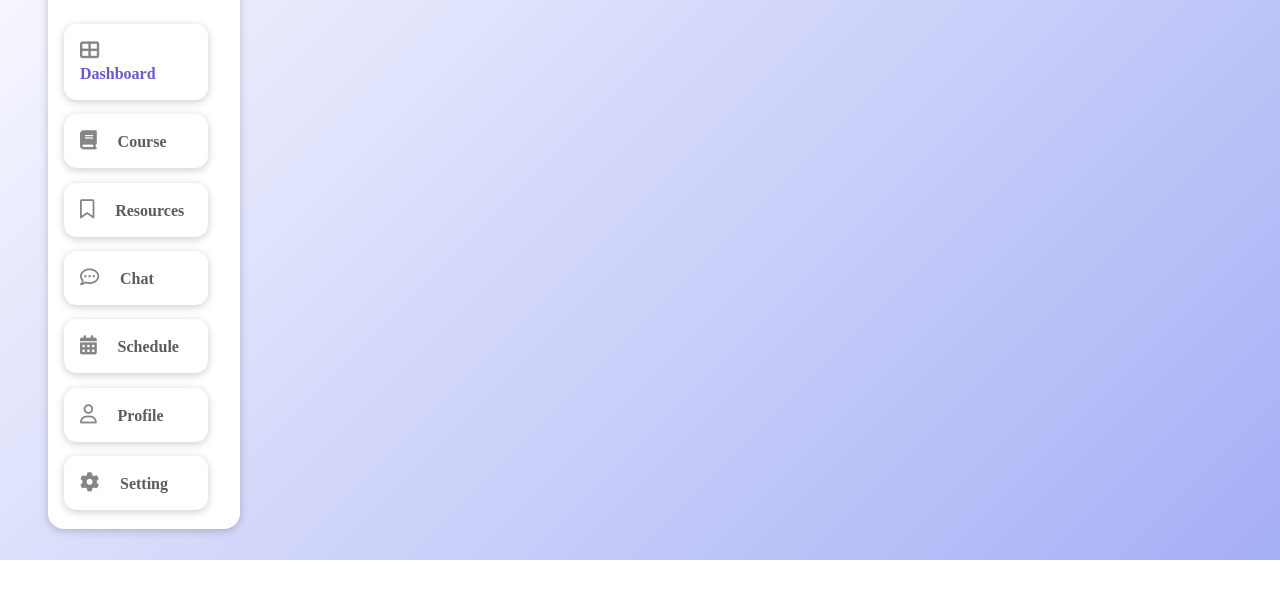
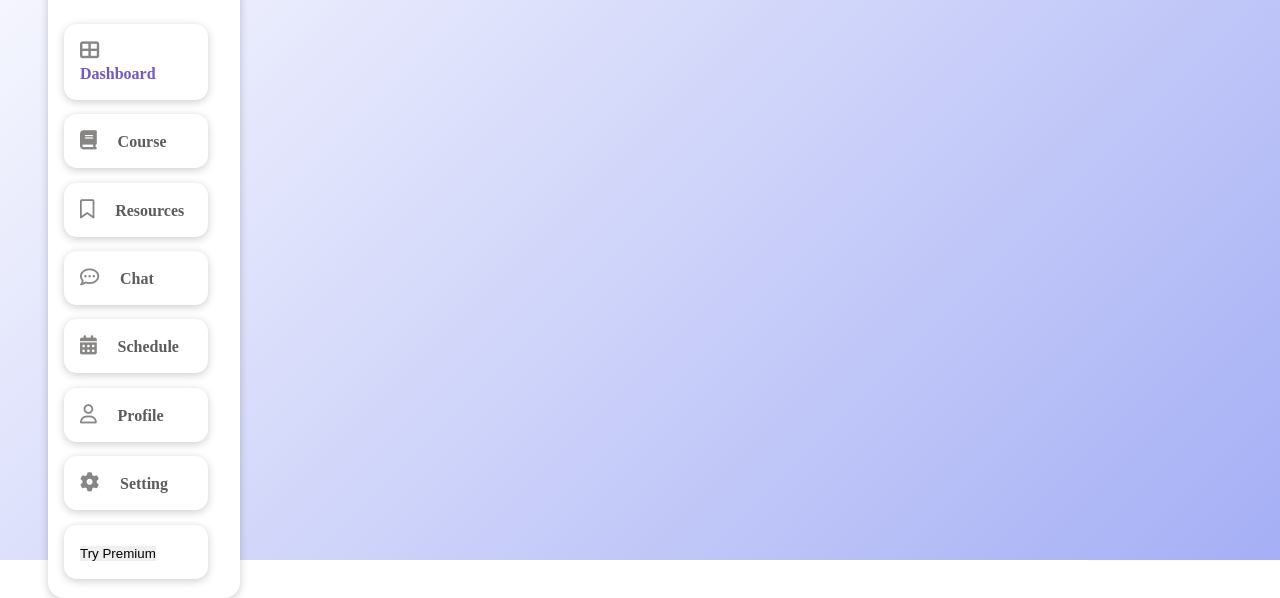
Before and after one commit to cobrianz/Elearn, a plain HTML site: page Dashboard.html in a window 1280 px wide. Shown: the part 240-838 px from the top of the page. Before the commit the page ends 800 px from the top, so only its background shows below. Drawn offline with Linux system fonts and the light colour scheme.

Commit message:
first commit

```diff
--- a/Dashboard.html
+++ b/Dashboard.html
@@ -60,6 +60,11 @@
                     <small>Setting</small>
                 </div>
             </a>
+            <a href="#">
+                <div class="aside__item">
+                    <button>Try Premium</button>
+                </div>
+            </a>
         </aside>
         <main>
         </main>
```
